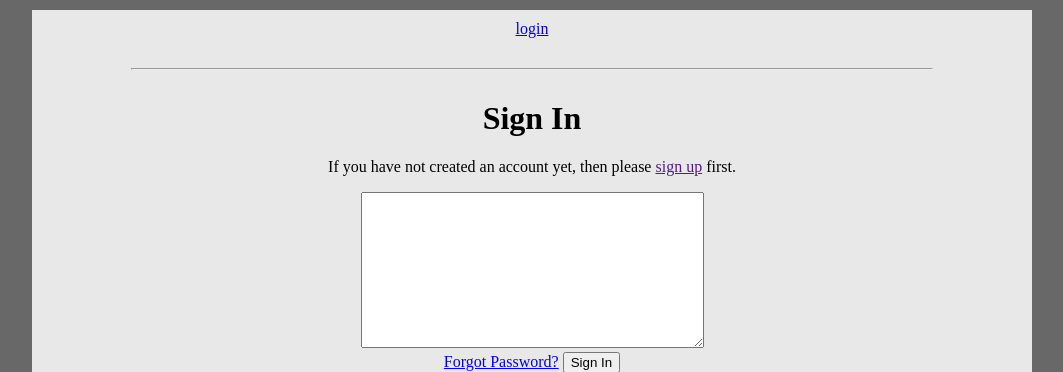
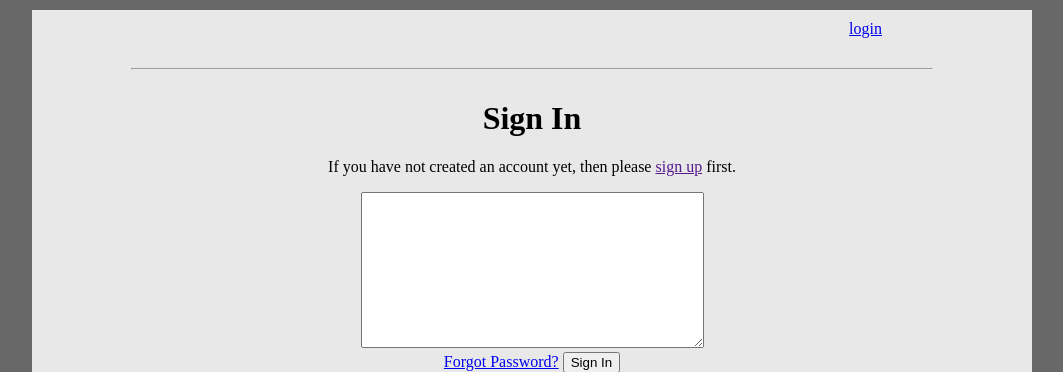
Before and after one commit to DZ84/philo-b, a Django app: template philo-b/philo-b/templates/account/login.html in a window 1280 px wide. Shown: the top 372 px of the page, without its empty margins (108-1171 px from the left). Run offline with Django 3.2, Linux system fonts and the light colour scheme; the template is opened without the code that fills it: values that come from a table or form of the project are taken from there, others are empty; parts of the project's set-up code (start-up, migrations or seed data) failed here and were passed over; some libraries are stand-ins or nearby versions.

Commit message:
some adjustments on the position of the login/logout button

```diff
--- a/philo-b/philo-b/static/css/base.css
+++ b/philo-b/philo-b/static/css/base.css
@@ -52,3 +52,9 @@ hr {
 
 .separator-header {
 }
+
+
+.login-status {
+	text-align: right;
+	margin: 0 15% 0 0;
+}
--- a/philo-b/philo-b/templates/base.html
+++ b/philo-b/philo-b/templates/base.html
@@ -25,9 +25,10 @@
 	<body>
 		<div class="main-container">
 
-			<div class="login_status">
+			<div class="login-status">
 				{% if user.is_authenticated %}
-					Logged in as <b>{{ user.username }}</b> - <a href="{% url 'account_logout' %}?next={{ request.path }}">logout</a><br>
+					Logged in as <b>{{ user.username }}</b> -
+					<a href="{% url 'account_logout' %}?next={{ request.path }}">logout</a><br>
 				{% else %}
 					<a href="{% url 'account_login' %}?next={{ request.path }}">login</a><br>
 				{% endif %}
```
